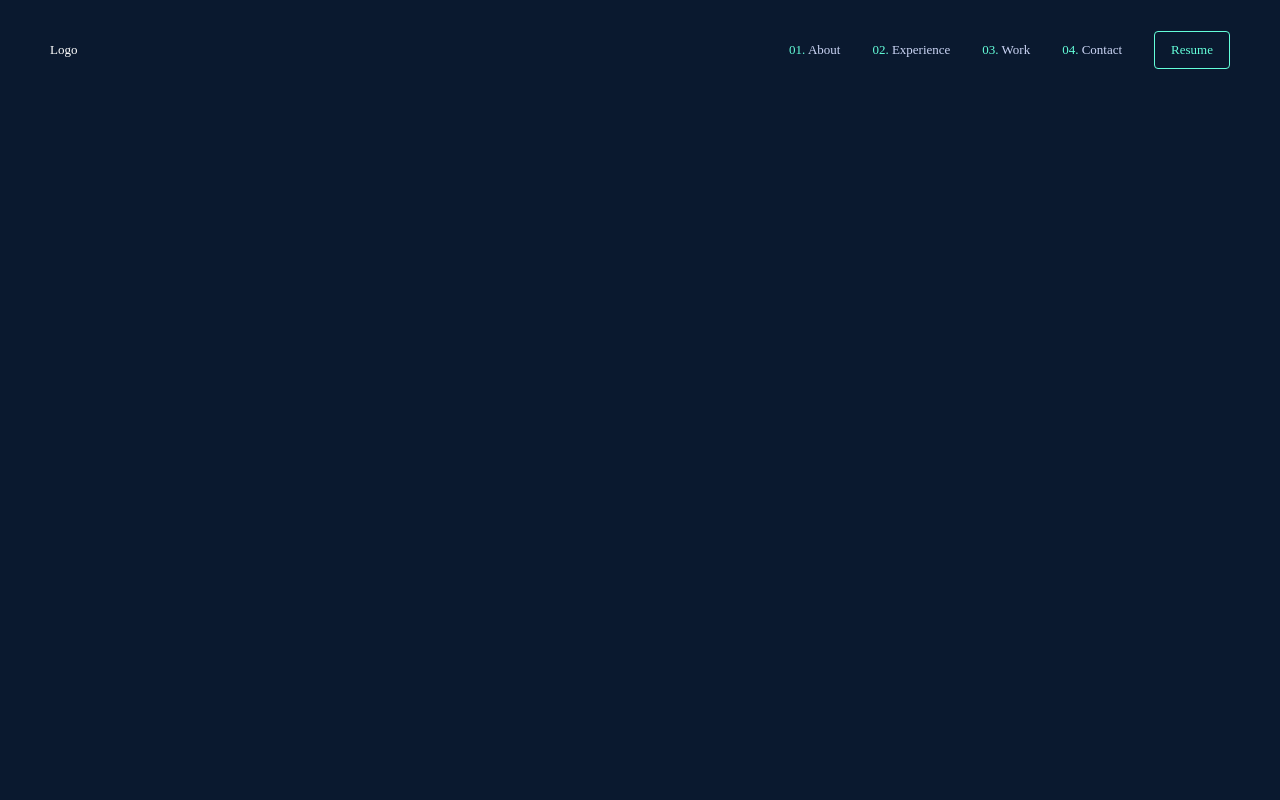
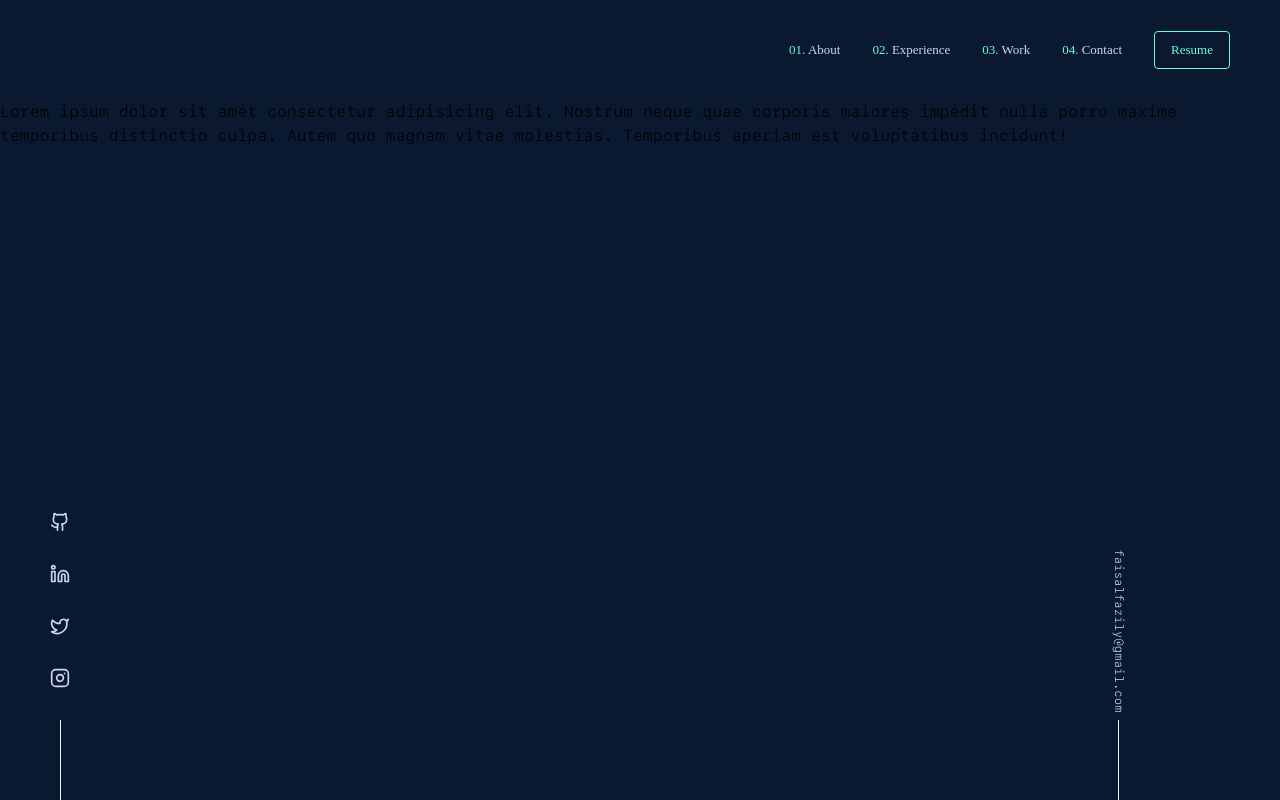
Before and after one commit to faisaltheprofessor/portfolio-v1, a Next.js app: page / in a window 1280 px wide. Built offline with nearby package versions, Linux system fonts and the light colour scheme.

Commit message:
sided fixed elements

```diff
--- a/package.json
+++ b/package.json
@@ -10,6 +10,7 @@
   },
   "dependencies": {
     "@next/font": "^14.1.0",
+    "lucide-react": "^0.330.0",
     "next": "14.1.0",
     "react": "^18",
     "react-dom": "^18"
--- a/src/app/components/SolidButton.tsx
+++ b/src/app/components/SolidButton.tsx
@@ -1,7 +1,12 @@
-const SolidButton = () => {
+import { ReactNode } from "react";
+
+interface props {
+  children: ReactNode;
+}
+const SolidButton = ({ children }: props) => {
   return (
     <button className="border border-green rounded px-4 py-2 text-green">
-      Resume
+      {children}
     </button>
   );
 };
--- a/src/app/components/navbar.tsx
+++ b/src/app/components/navbar.tsx
@@ -7,8 +7,8 @@ const Navbar = () => {
     { id: 4, section: "Contact" },
   ];
   return (
-    <nav className="h-[42] w-full flex items-center justify-between">
-      <a href="#">Logo</a>
+    <nav className="sticky h-[42] w-full flex items-center justify-between">
+      <a href="#"></a>
       <ul className="hidden md:flex items-center gap-x-8 text-lightest-slate">
         {navItmes.map((item) => (
           <li className="hover:text-green" key={item.id}>
@@ -18,7 +18,7 @@ const Navbar = () => {
         ))}
 
         <li>
-          <SolidButton></SolidButton>
+          <SolidButton>Resume</SolidButton>
         </li>
       </ul>
     </nav>
--- a/src/app/page.tsx
+++ b/src/app/page.tsx
@@ -1,12 +1,56 @@
+import { Github, Instagram, Linkedin, Twitter } from "lucide-react";
 import Navbar from "./components/navbar";
 
 const Home = () => {
+  const profiles = [
+    { id: 1, name: "github", icon: Github, link: "" },
+    { id: 2, name: "linkedin", icon: Linkedin, link: "" },
+    { id: 2, name: "twitter", icon: Twitter, link: "" },
+    { id: 2, name: "instagram", icon: Instagram, link: "" },
+  ];
   return (
     <>
       {/* Navbar */}
-      <header className="flex items-center text-lightest-slate px-[50px] w-full">
+      <header className="relative flex items-center text-lightest-slate px-[50px] w-full">
         <Navbar />
+
+        {/* Left Fixed Div */}
+        <div className="fixed flex flex-col items-center bottom-0 gap-y-8">
+          {profiles.map((profile) => (
+            <a
+              href={profile.link}
+              className="hover:text-green hover:-translate-y-1 transition-all"
+            >
+              <profile.icon size={20} />
+            </a>
+          ))}
+          {/* Border */}
+          <div className="h-20 w-[1px] bg-white"></div>
+        </div>
+
+        {/* Left Fixed Div */}
+        <div className="fixed flex flex-col items-center bottom-0 right-20 gap-y-20">
+          <a
+            href="#"
+            className="text-[12px] rotate-90 hover:text-green hover:-translate-y-1 transition-all"
+          >
+            faisalfazily@gmail.com
+          </a>
+          {/* Border */}
+          <div className="h-20 w-[1px] bg-white"></div>
+        </div>
       </header>
+
+      <main>
+        <h1>
+          <p>
+            Lorem ipsum dolor sit amet consectetur adipisicing elit. Nostrum
+            neque quae corporis maiores impedit nulla porro maxime temporibus
+            distinctio culpa. Autem quo magnam vitae molestias. Temporibus
+            aperiam est voluptatibus incidunt!
+          </p>
+        </h1>
+      </main>
     </>
   );
 };
```
Also changed, not shown: 1 other file (tests, documents, lock files or other folders).
